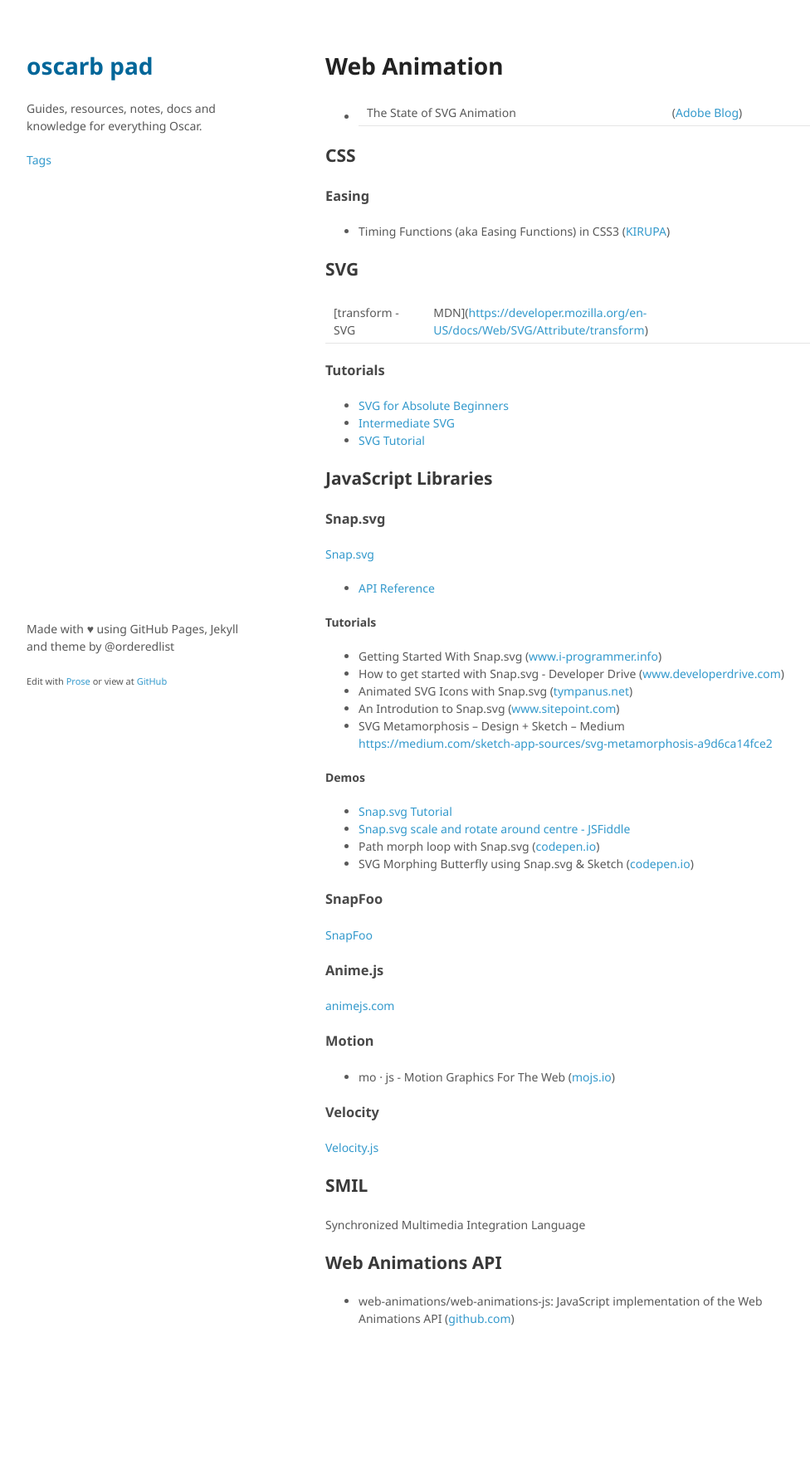
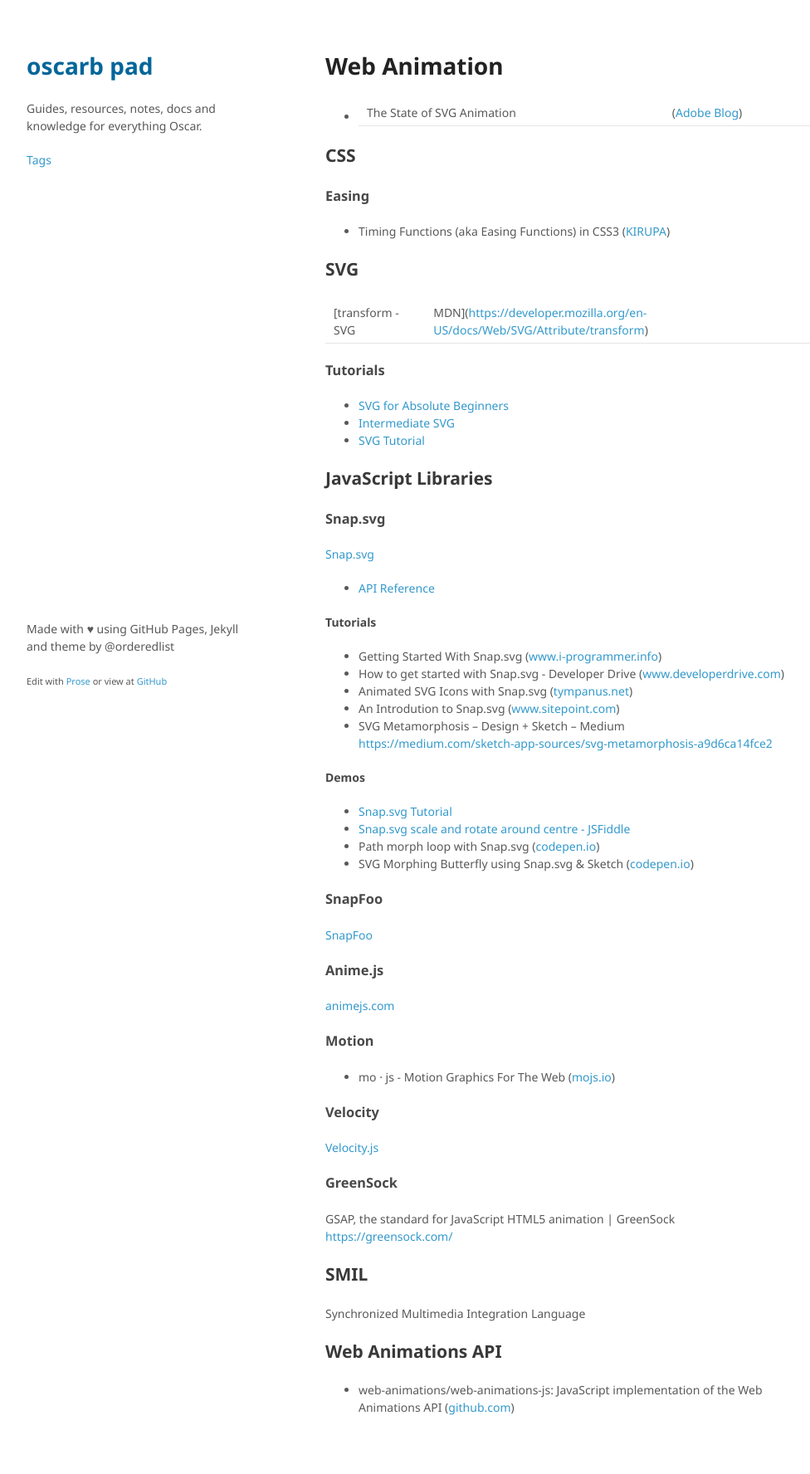
Before and after one commit to oscarb/pad, a Jekyll site: the page built from _docs/web-animation.md, in a window 1280 px wide. Shown: the whole page at 83% size, without its empty margins (128-1104 px from the left). Built offline with Jekyll 4.4.1, drawn with Linux system fonts in a browser that asks for light colours; some web fonts are replaced; before the commit the page ends 1669 px from its top, so only the background shows below that.

Commit message:
Update web-animation.md

```diff
--- a/_docs/web-animation.md
+++ b/_docs/web-animation.md
@@ -67,6 +67,12 @@ https://medium.com/sketch-app-sources/svg-metamorphosis-a9d6ca14fce2
 
 [Velocity.js](http://velocityjs.org/)
 
+
+### GreenSock
+
+GSAP, the standard for JavaScript HTML5 animation | GreenSock
+https://greensock.com/
+
 ## SMIL
 
 Synchronized Multimedia Integration Language
```
